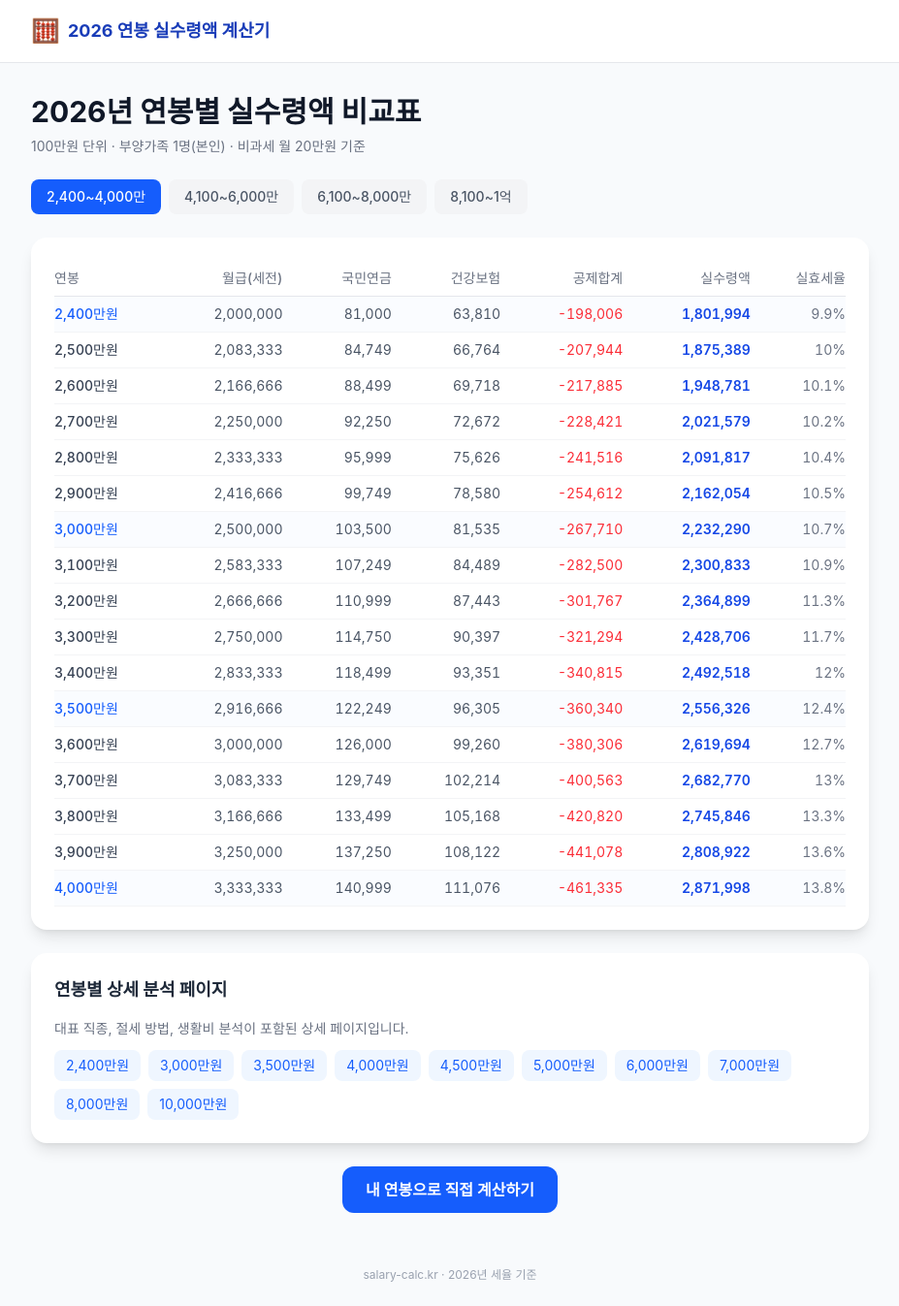
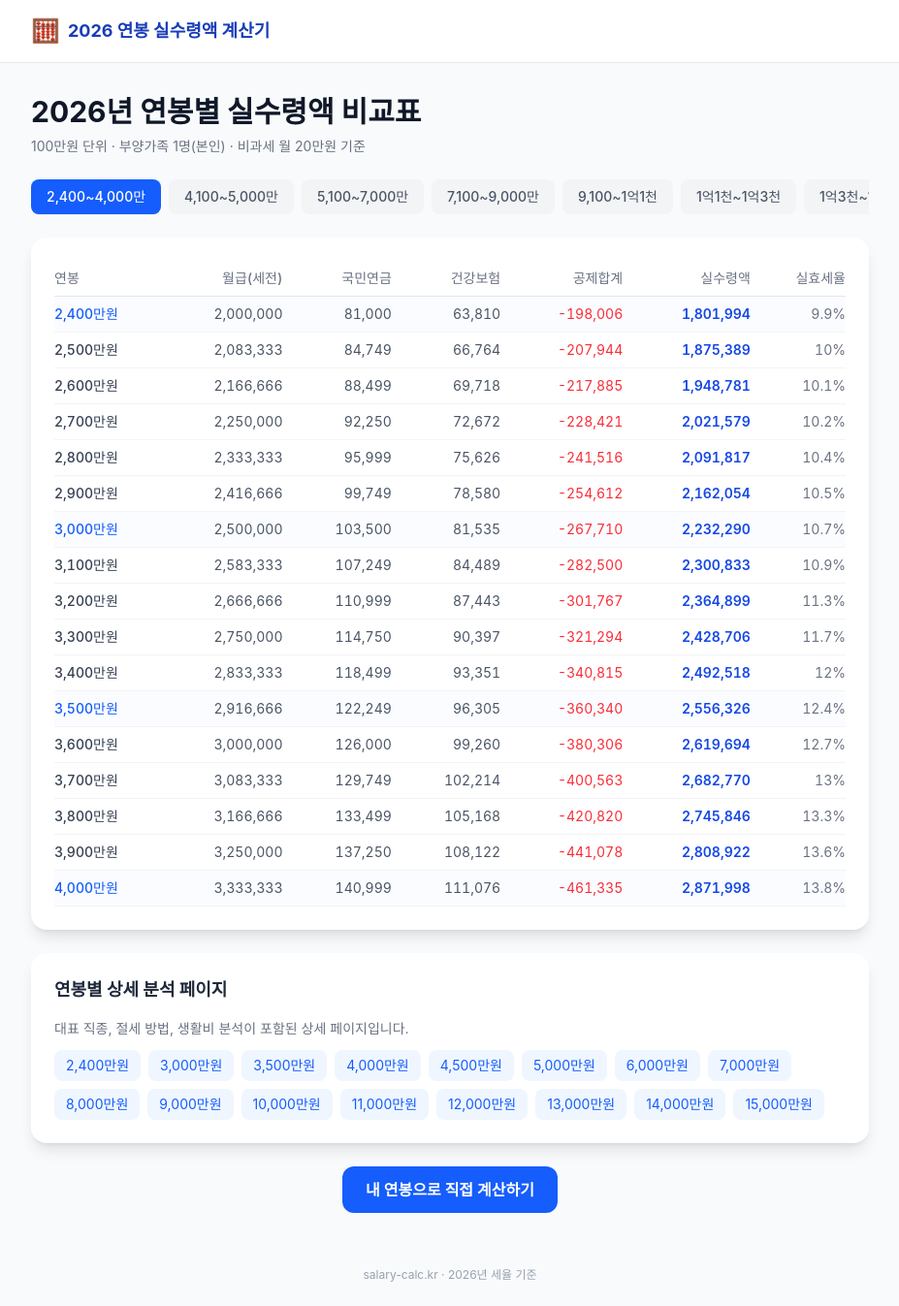
Before and after one commit to thingineeer/salary-calculator, a Next.js app: page /salary in a window 1280 px wide. Shown: the whole page at 97% size, without its empty margins (176-1103 px from the left). Built offline with nearby package versions, Linux system fonts and the light colour scheme; a web font is replaced by a local one.

Commit message:
feat: 연봉 비교표 탭 확장 및 메타데이터 업데이트 (1억5천만원)

```diff
--- a/src/app/salary/[amount]/page.tsx
+++ b/src/app/salary/[amount]/page.tsx
@@ -213,13 +213,13 @@ export default async function SalaryDetailPage({ params }: PageProps) {
           </div>
         </article>
 
-        {/* 전체 구간 목록 */}
+        {/* 주요 연봉 구간 바로가기 */}
         <section className="bg-white dark:bg-gray-800 rounded-2xl shadow-lg p-6">
           <h2 className="text-lg font-bold text-gray-800 dark:text-gray-100 mb-4">
             연봉별 실수령액 바로가기
           </h2>
           <div className="flex flex-wrap gap-2">
-            {SALARY_AMOUNTS.map((a) => (
+            {[2400, 3000, 3500, 4000, 4500, 5000, 6000, 7000, 8000, 9000, 10000, 11000, 12000, 13000, 14000, 15000].map((a) => (
               <Link
                 key={a}
                 href={`/salary/${a}`}
@@ -232,6 +232,11 @@ export default async function SalaryDetailPage({ params }: PageProps) {
                 {formatNumber(a)}만원
               </Link>
             ))}
+          </div>
+          <div className="mt-3">
+            <Link href="/salary" className="text-sm text-blue-600 dark:text-blue-400 hover:underline">
+              전체 연봉 비교표 보기 →
+            </Link>
           </div>
         </section>
       </main>
--- a/src/app/salary/layout.tsx
+++ b/src/app/salary/layout.tsx
@@ -1,12 +1,12 @@
 import type { Metadata } from 'next';
 
 export const metadata: Metadata = {
-  title: '2026 연봉별 실수령액 비교표 - 2,400만원~1억원 구간별 세후 월급',
+  title: '2026 연봉별 실수령액 비교표 - 2,400만원~1억5,000만원 구간별 세후 월급',
   description:
-    '2026년 기준 연봉 2,400만원부터 1억원까지 100만원 단위 실수령액 비교표. 4대보험, 소득세 공제 후 월급 실수령액을 한눈에 비교하세요.',
+    '2026년 기준 연봉 2,400만원부터 1억5,000만원까지 100만원 단위 실수령액 비교표. 4대보험, 소득세 공제 후 월급 실수령액을 한눈에 비교하세요.',
   alternates: { canonical: '/salary' },
   openGraph: {
-    title: '2026 연봉별 실수령액 비교표 | 연봉 2,400만~1억원',
+    title: '2026 연봉별 실수령액 비교표 | 연봉 2,400만~1억5,000만원',
     description:
       '연봉 구간별 실수령액을 한눈에 비교! 100만원 단위로 세후 월급을 확인하세요.',
     type: 'article',
--- a/src/app/salary/page.tsx
+++ b/src/app/salary/page.tsx
@@ -9,10 +9,15 @@ import { SALARY_AMOUNTS } from '@/lib/salary-seo-data';
 
 const TABS = [
   { label: '2,400~4,000만', min: 2400, max: 4000 },
-  { label: '4,100~6,000만', min: 4100, max: 6000 },
-  { label: '6,100~8,000만', min: 6100, max: 8000 },
-  { label: '8,100~1억', min: 8100, max: 10000 },
+  { label: '4,100~5,000만', min: 4100, max: 5000 },
+  { label: '5,100~7,000만', min: 5100, max: 7000 },
+  { label: '7,100~9,000만', min: 7100, max: 9000 },
+  { label: '9,100~1억1천', min: 9100, max: 11000 },
+  { label: '1억1천~1억3천', min: 11100, max: 13000 },
+  { label: '1억3천~1억5천', min: 13100, max: 15000 },
 ];
+
+const REPRESENTATIVE_AMOUNTS = [2400, 3000, 3500, 4000, 4500, 5000, 6000, 7000, 8000, 9000, 10000, 11000, 12000, 13000, 14000, 15000];
 
 function generateRows(min: number, max: number) {
   const rows = [];
@@ -144,7 +149,7 @@ export default function SalaryTablePage() {
             대표 직종, 절세 방법, 생활비 분석이 포함된 상세 페이지입니다.
           </p>
           <div className="flex flex-wrap gap-2">
-            {SALARY_AMOUNTS.map((a) => (
+            {REPRESENTATIVE_AMOUNTS.map((a) => (
               <Link
                 key={a}
                 href={`/salary/${a}`}
```
